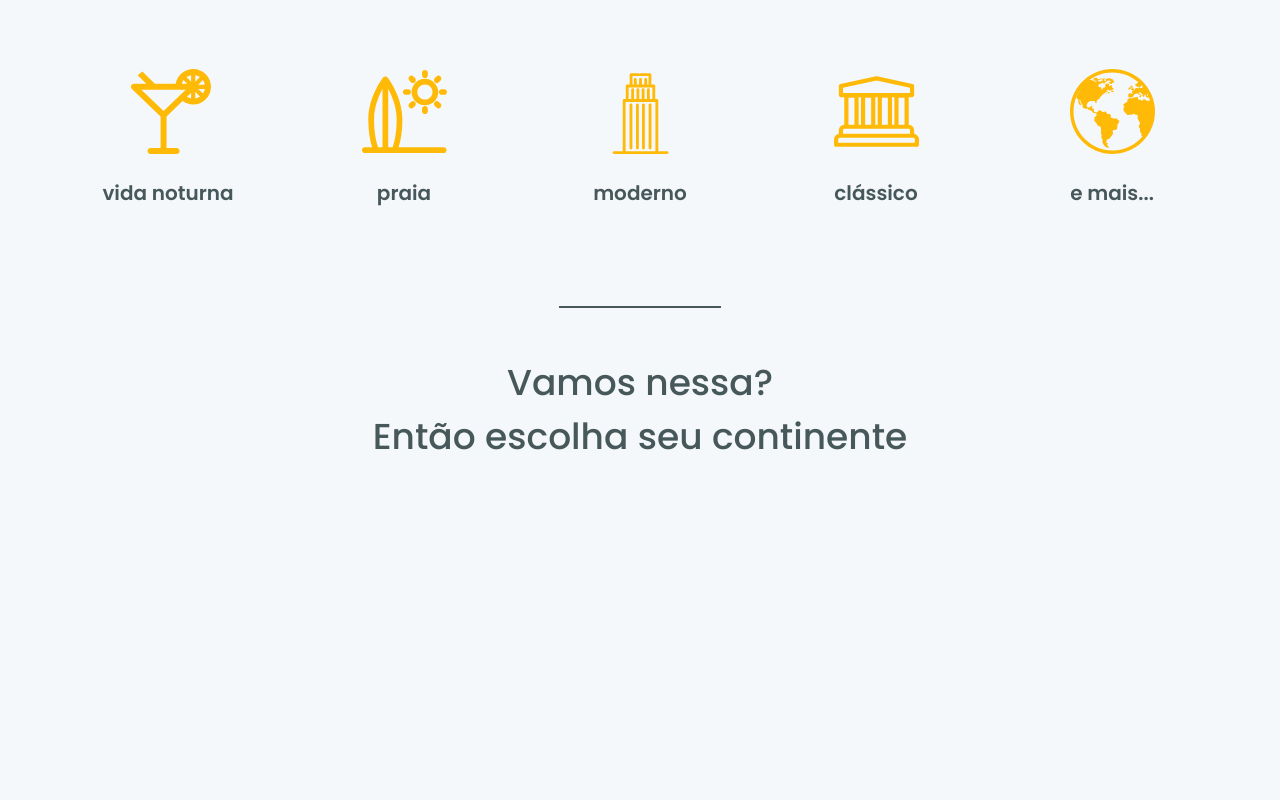
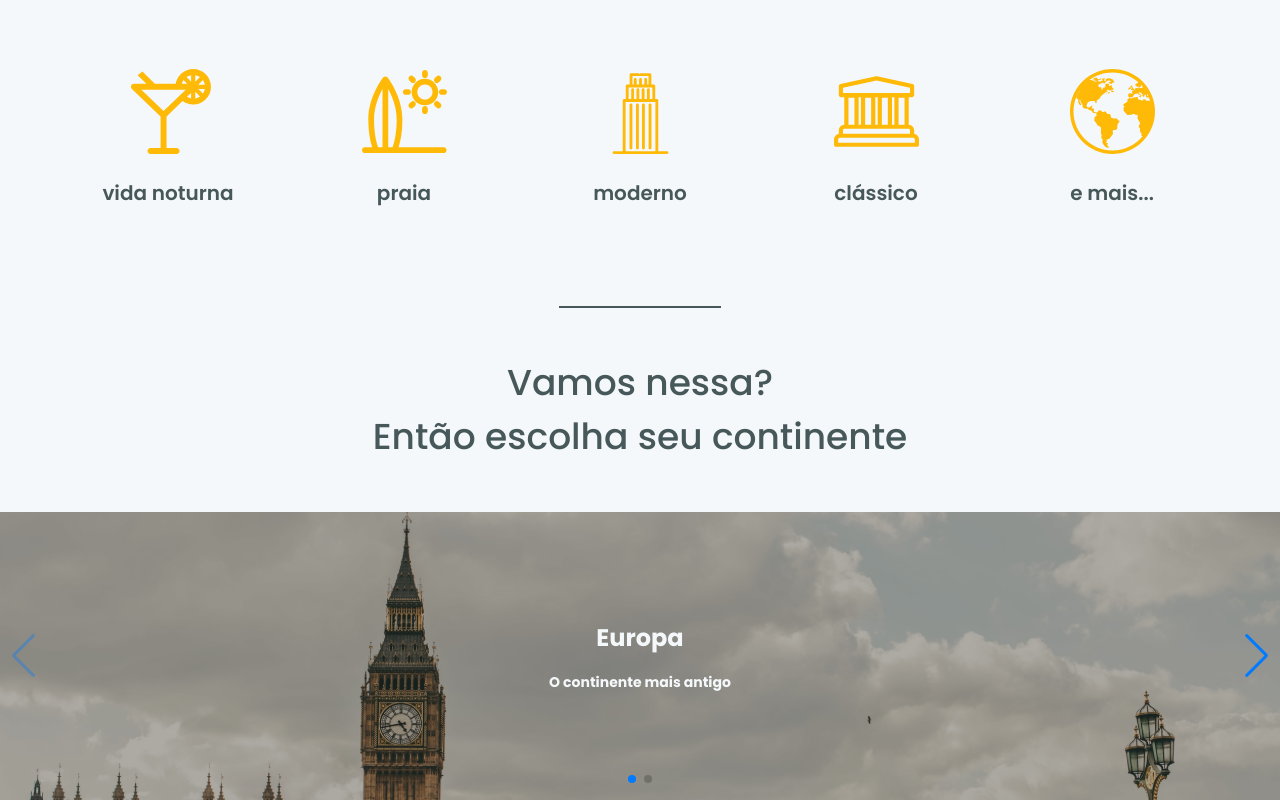
Before and after one commit to kariinagomes/ignite, a Next.js app in the folder reactjs/challenges/07-world-trip-chakra/: page / in a window 1280 px wide. Shown: the part 446-1246 px from the top of the page. Before the commit the page ends 958 px from the top, so only its background shows below. Built offline with nearby package versions, Linux system fonts and the light colour scheme.

Commit message:
feat: continent detail page, add swiper and fix some components

```diff
--- a/reactjs/challenges/07-world-trip-chakra/package.json
+++ b/reactjs/challenges/07-world-trip-chakra/package.json
@@ -15,7 +15,8 @@
     "framer-motion": "^6.2.1",
     "next": "12.0.8",
     "react": "17.0.2",
-    "react-dom": "17.0.2"
+    "react-dom": "17.0.2",
+    "swiper": "^7.4.1"
   },
   "devDependencies": {
     "@types/node": "^17.0.10",
--- a/reactjs/challenges/07-world-trip-chakra/src/api/continents.json
+++ b/reactjs/challenges/07-world-trip-chakra/src/api/continents.json
@@ -4,17 +4,63 @@
       "id": 1,
       "name": "europe",
       "title": "Europa",
-      "description": "A Europa é, por convenção, um dos seis continentes do mundo. Compreendendo a península ocidental da Eurásia, a Europa geralmente divide-se da Ásia a leste pela divisória de águas dos montes Urais, o rio Ural, o mar Cáspio, o Cáucaso, e o mar Negro a sudeste",
+      "description": "O continente mais antigo",
+      "about": "A Europa é, por convenção, um dos seis continentes do mundo. Compreendendo a península ocidental da Eurásia, a Europa geralmente divide-se da Ásia a leste pela divisória de águas dos montes Urais, o rio Ural, o mar Cáspio, o Cáucaso, e o mar Negro a sudeste",
       "banner": "/images/continents/europe.svg",
       "numberOfCountries": 50,
       "numberOfLanguages": 60,
       "numberOfCities": 24,
-      "topCities": {
-        "name": "Londres",
-        "image": "/images/continents/london.svg",
-        "country": "Reino Unido",
-        "flag": "/images/continents/london-flag.svg"
-      }
+      "topCities": [
+        {
+          "name": "Londres",
+          "image": "/images/continents/london.svg",
+          "country": "Reino Unido",
+          "flag": "/images/continents/united-kingdom-flag.svg"
+        },
+        {
+          "name": "Paris",
+          "image": "/images/continents/paris.svg",
+          "country": "França",
+          "flag": "/images/continents/france-flag.svg"
+        },
+        {
+          "name": "Roma",
+          "image": "/images/continents/roma.svg",
+          "country": "Itália",
+          "flag": "/images/continents/italy-flag.svg"
+        },
+        {
+          "name": "Praga",
+          "image": "/images/continents/prague.svg",
+          "country": "Reino Unido",
+          "flag": "/images/continents/czech-republic-flag.svg"
+        },
+        {
+          "name": "Amsterdã",
+          "image": "/images/continents/amsterdam.svg",
+          "country": "Holanda",
+          "flag": "/images/continents/netherlands-flag.svg"
+        }
+      ]
+    },
+    {
+      "id": 2,
+      "name": "africa",
+      "title": "África",
+      "description": "O terceiro maior continente",
+      "about": "África é o terceiro maior continente do mundo e um dos mais populosos. O continente africano é rico em biodiversidade e multicultural.",
+      "banner": "/images/continents/africa.png",
+      "numberOfCountries": 54,
+      "numberOfLanguages": 100,
+      "numberOfCities": 50,
+      "topCities": [
+        {
+          "name": "Luanda",
+          "image": "/images/continents/luanda.jpg",
+          "country": "Angola",
+          "flag": "/images/continents/angola-flag.png"
+        }
+      ]
     }
   ]
 }
--- a/reactjs/challenges/07-world-trip-chakra/src/components/Info/index.tsx
+++ b/reactjs/challenges/07-world-trip-chakra/src/components/Info/index.tsx
@@ -8,10 +8,10 @@ interface InfoProps {
 export function Info({ number, label }: InfoProps) {
   return (
     <Box textAlign={['start', 'center']} fontWeight="600">
-      <Text color='yellow.900' fontWeight='600' fontSize={['3xl', '5xl']}>
+      <Text color='yellow.900' fontWeight='600' fontSize={['2xl', '5xl']}>
         {number}
       </Text>
-      <Text>{label}</Text>
+      <Text fontSize={['md', '2xl']}>{label}</Text>
     </Box>
   );
 }
--- /dev/null
+++ b/reactjs/challenges/07-world-trip-chakra/src/components/Swiper/index.tsx
@@ -0,0 +1,51 @@
+import { Flex, Text } from '@chakra-ui/react';
+import Link from 'next/link';
+import { Swiper as SwiperReact, SwiperSlide } from 'swiper/react';
+import SwiperCore, { Navigation, Pagination } from 'swiper';
+import { ContinentsProps } from '../../types';
+
+SwiperCore.use([Navigation, Pagination]);
+
+export function Swiper({ continents }: ContinentsProps) {
+  return (
+    <Flex w='100%' maxWidth={1480} mx='auto'>
+      <SwiperReact
+        spaceBetween={0}
+        slidesPerView={1}
+        navigation
+        pagination={{ clickable: true }}
+        onSlideChange={() => console.log('slide change')}
+        onSwiper={(swiper) => console.log(swiper)}
+        style={{
+          width: '100%',
+          maxWidth: '1480px',
+        }}
+      >
+        {continents.map(({ continent }) => (
+          <SwiperSlide key={continent.id}>
+            <Link href={`/continent/${continent.name}`}>
+              <Flex
+                h='72'
+                bgImage={`url('${continent.banner}')`}
+                bgRepeat='no-repeat'
+                bgSize='cover'
+                align='center'
+                justify='center'
+                flexDirection='column'
+                fontWeight='bold'
+                textAlign='center'
+              >
+                <Text fontSize='2xl' color='gray.100'>
+                  {continent.title}
+                </Text>
+                <Text w='56' fontSize='sm' color='gray.100' mt='4'>
+                  {continent.description}
+                </Text>
+              </Flex>
+            </Link>
+          </SwiperSlide>
+        ))}
+      </SwiperReact>
+    </Flex>
+  );
+}
--- a/reactjs/challenges/07-world-trip-chakra/src/components/TravelTypes/index.tsx
+++ b/reactjs/challenges/07-world-trip-chakra/src/components/TravelTypes/index.tsx
@@ -46,8 +46,8 @@ export function TravelTypes() {
       justify={['center', 'space-between']}
       flexWrap='wrap'
     >
-      {types.map(({ label, alt, src }) => {
-        return isWideVersion ? (
+      {isWideVersion &&
+        types.map(({ label, alt, src }) => (
           <Flex key={alt} direction='column' align='center' w='36'>
             <Image src={src} alt={alt} />
             <Text
@@ -59,8 +59,12 @@ export function TravelTypes() {
               {label}
             </Text>
           </Flex>
-        ) : (
+        ))}
+
+      {!isWideVersion &&
+        types.map(({ label, alt }) => (
           <Text
+            key={alt}
             fontSize='lg'
             fontWeight='600'
             color='gray.700'
@@ -75,8 +79,7 @@ export function TravelTypes() {
             />
             {label}
           </Text>
-        );
-      })}
+        ))}
     </Flex>
   );
 }
--- a/reactjs/challenges/07-world-trip-chakra/src/pages/_app.tsx
+++ b/reactjs/challenges/07-world-trip-chakra/src/pages/_app.tsx
@@ -1,6 +1,7 @@
 import { AppProps } from 'next/app';
 import { ChakraProvider } from '@chakra-ui/provider';
 import { theme } from '../styles/theme';
+import "swiper/css/bundle";
 
 function MyApp({ Component, pageProps }: AppProps) {
   return (
--- a/reactjs/challenges/07-world-trip-chakra/src/pages/index.tsx
+++ b/reactjs/challenges/07-world-trip-chakra/src/pages/index.tsx
@@ -1,9 +1,13 @@
 import { Divider, Text } from '@chakra-ui/react';
+import { GetStaticProps } from 'next';
+import api from '../api/continents.json';
 import { Banner } from '../components/Banner';
 import { Header } from '../components/Header';
+import { Swiper } from '../components/Swiper';
 import { TravelTypes } from '../components/TravelTypes';
+import { ContinentsProps } from '../types';
 
-export default function Home() {
+export default function Home({ continents }: ContinentsProps) {
   return (
     <>
       <Header />
@@ -14,7 +18,7 @@ export default function Home() {
         border={1}
         borderStyle='solid'
         borderColor='gray.700'
-        w="40"
+        w='40'
         opacity='1'
       />
       <Text
@@ -29,6 +33,21 @@ export default function Home() {
         <br />
         Então escolha seu continente
       </Text>
+      <Swiper continents={continents} />
     </>
   );
 }
+
+export const getStaticProps: GetStaticProps = async () => {
+  const continents = [];
+  api.continents.map((continent) => {
+    continents.push({ continent });
+  });
+
+  return {
+    props: {
+      continents,
+    },
+    revalidate: 60 * 30, // 30 minutes
+  };
+};
--- a/reactjs/challenges/07-world-trip-chakra/src/styles/theme.ts
+++ b/reactjs/challenges/07-world-trip-chakra/src/styles/theme.ts
@@ -13,6 +13,7 @@ export const theme = extendTheme({
       '900': '#FFBA08',
       '550': 'rgba(255, 186, 8, 0.5)',
     },
+    white: '#ffffff',
   },
   fonts: {
     heading: 'Poppins',
--- /dev/null
+++ b/reactjs/challenges/07-world-trip-chakra/src/types/index.tsx
@@ -0,0 +1,25 @@
+export interface TopCitiesProps {
+  name: string;
+  image: string;
+  country: string;
+  flag: string;
+}
+
+export interface ContinentProps {
+  continent: {
+    id: number;
+    name: string;
+    title: string;
+    description: string;
+    about: string;
+    banner: string;
+    numberOfCountries: number;
+    numberOfLanguages: number;
+    numberOfCities: number;
+    topCities: Array<TopCitiesProps>;
+  };
+}
+
+export interface ContinentsProps {
+  continents: Array<ContinentProps>;
+}
```
Also changed, not shown: reactjs/challenges/07-world-trip-chakra/src/components/Banner/continent.tsx (+5 -4 lines), reactjs/challenges/07-world-trip-chakra/src/components/Cities/index.tsx (added, +38 -0 lines), reactjs/challenges/07-world-trip-chakra/src/pages/continent/[name].tsx (+15 -29 lines), 1 other file (tests, documents, lock files or other folders).
